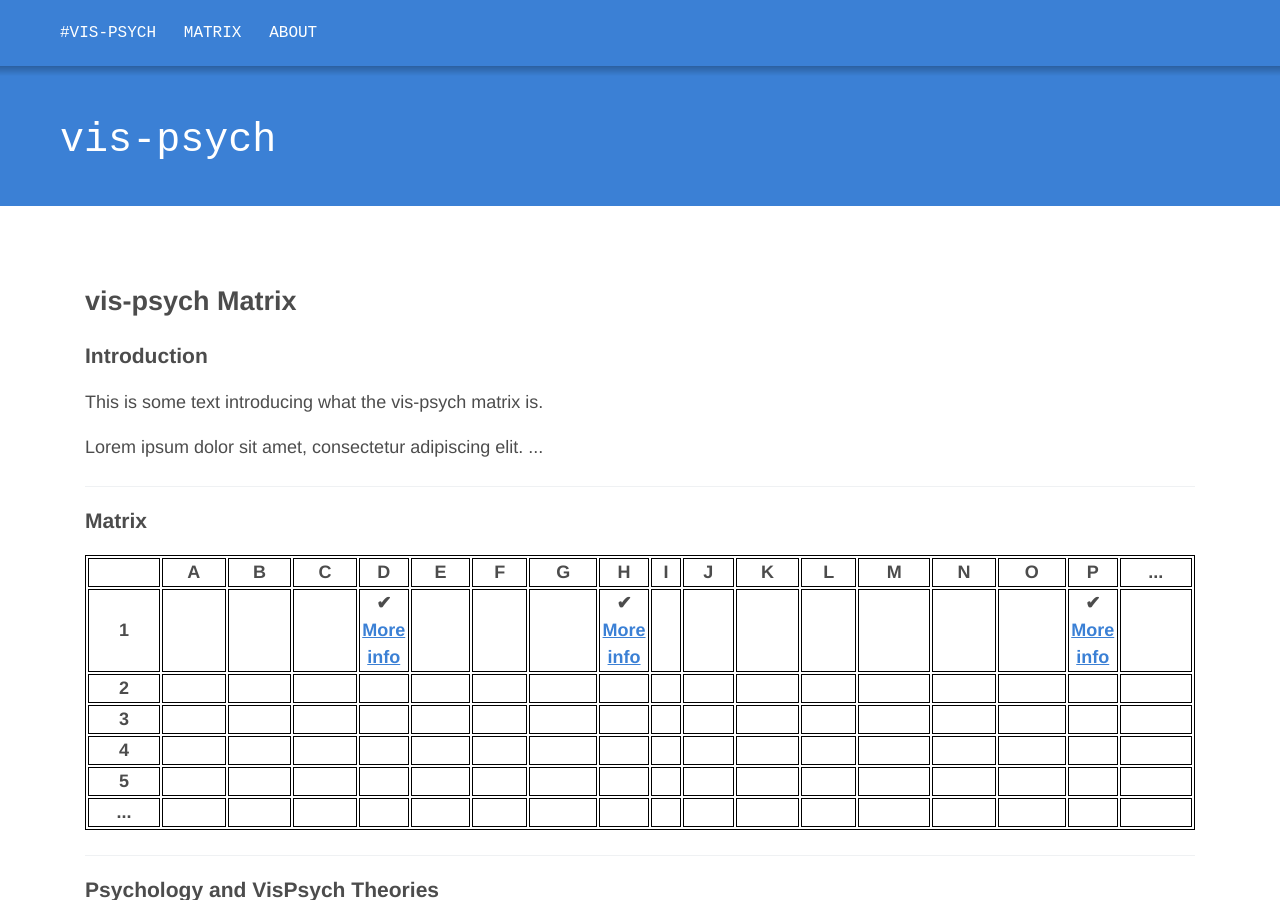
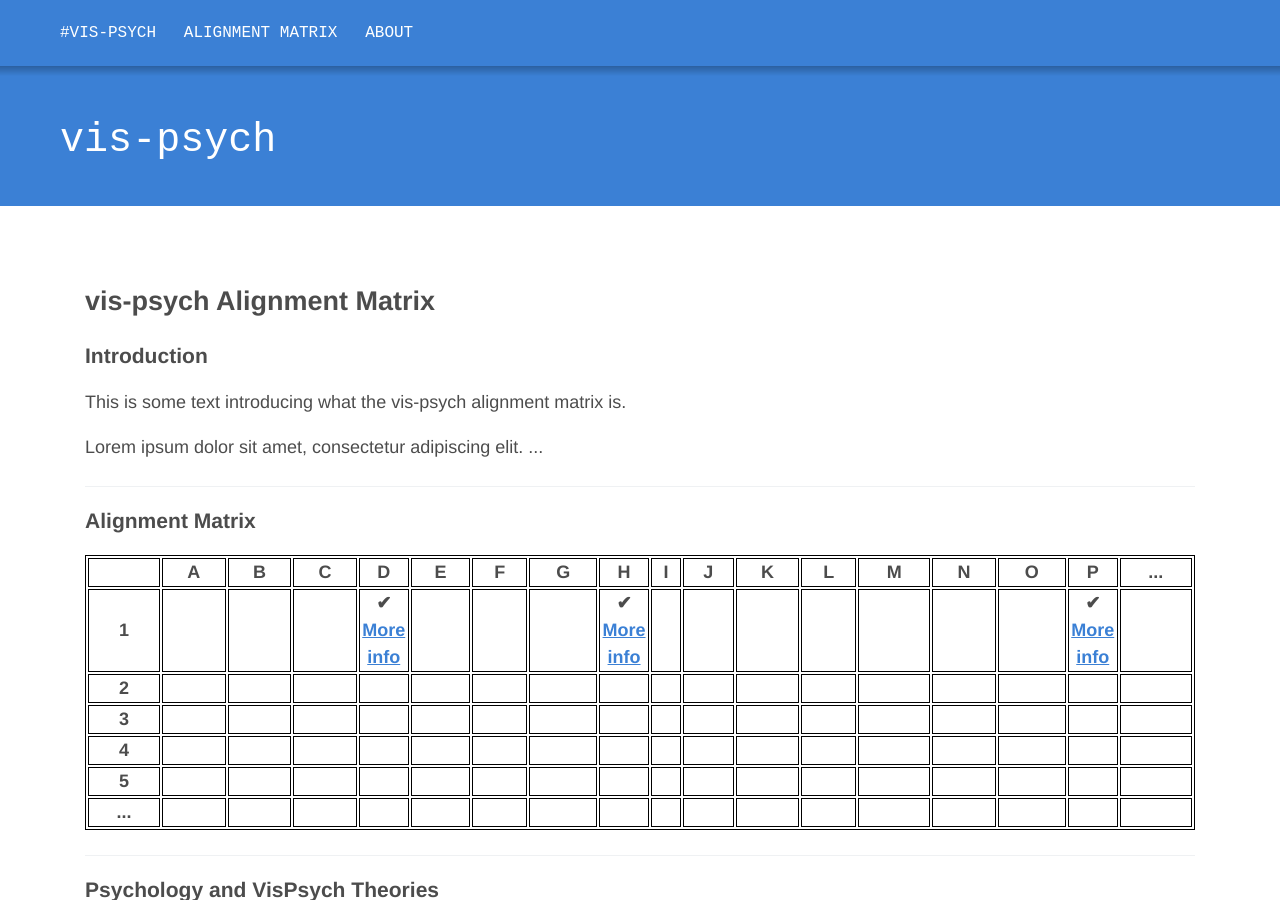
Before and after one commit to vis-psych/vis-psych.github.io, a Jekyll site: the page built from _pages/matrix.markdown, in a window 1280 px wide and 900 px high. Built offline with Jekyll 4.4.1, drawn with Linux system fonts in a browser that asks for light colours.

Commit message:
Updated Alignment Matrix title

```diff
--- a/_includes/navigation.html
+++ b/_includes/navigation.html
@@ -1,7 +1,7 @@
 <nav class="c-navigation {% if site.fixedNav == 'true' %}is-fixed{% endif %}">
   <div class="c-navigation__container u-container">
     <a class="c-navigation__item {% if page.url == '/' %}is-active{% endif %}" href="{{ "/" | prepend: site.baseurl }}">#vis-psych</a>
-    <a class="c-navigation__item {% if page.url == '/cfp/' %}is-active{% endif %}" href="{{ "/matrix/" | prepend: site.baseurl }}">matrix</a>
+    <a class="c-navigation__item {% if page.url == '/cfp/' %}is-active{% endif %}" href="{{ "/matrix/" | prepend: site.baseurl }}">Alignment Matrix</a>
     <a class="c-navigation__item {% if page.url == '/organizers/' %}is-active{% endif %}" href="{{ "/about/" | prepend: site.baseurl }}">About</a>
   </div>
 </nav>
--- a/_pages/matrix.markdown
+++ b/_pages/matrix.markdown
@@ -3,17 +3,17 @@ layout: page
 title: vis-psych Matrix | vis-psych
 permalink: /matrix/
 ---
-<h2>vis-psych Matrix</h2>
+<h2>vis-psych Alignment Matrix</h2>
 
 <h3>Introduction</h3>
 
-<p>This is some text introducing what the vis-psych matrix is.</p>
+<p>This is some text introducing what the vis-psych alignment matrix is.</p>
 
 <p>Lorem ipsum dolor sit amet, consectetur adipiscing elit. ...</p>
 
 <hr>
 
-<h3>Matrix</h3>
+<h3>Alignment Matrix</h3>
 
 <table id="matrix" style="width:100%; text-align:center;">
   <tr>
```
Also changed, not shown: 7 other files.
